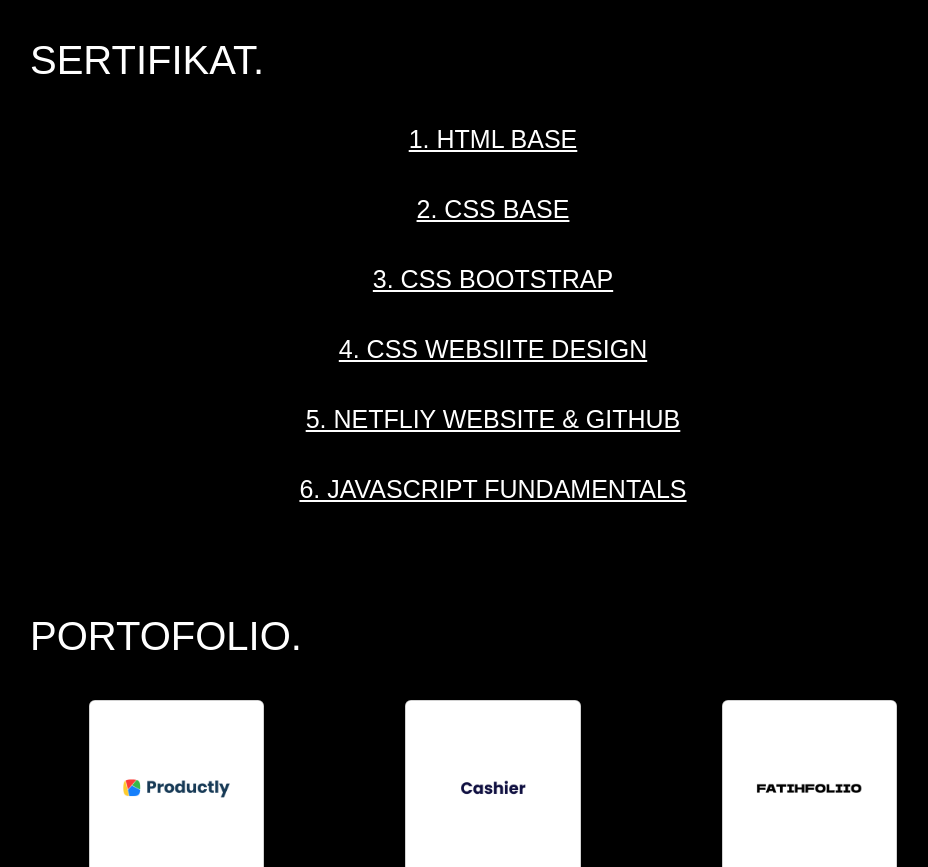
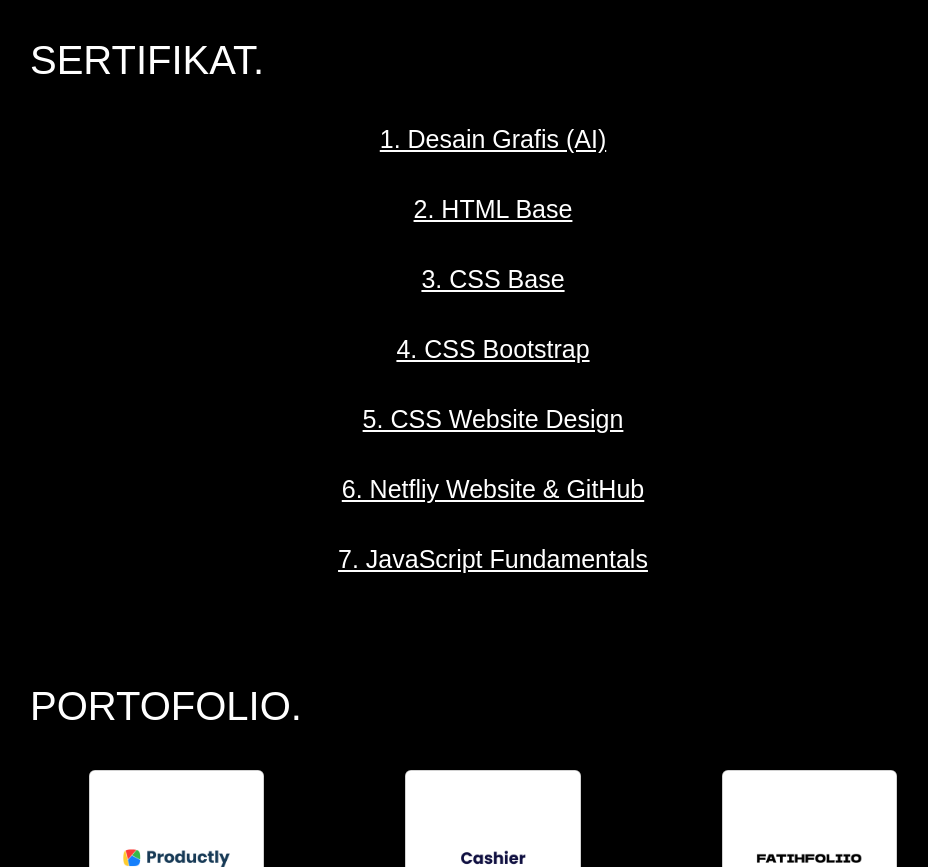
Before and after one commit to fatihaljabar/fatihfolio, a plain HTML site: page index.html in a window 1280 px wide. Shown: the part 2560-3427 px from the top of the page, without its empty margins (147-1075 px from the left). Drawn offline with nearby package versions, Linux system fonts and the light colour scheme; a web font is replaced by a local one.

Commit message:
Nine Commit

```diff
--- a/index.html
+++ b/index.html
@@ -330,12 +330,13 @@
                         SERTIFIKAT.
                     </h3>
                     <div class="text-center">
-                        <h5 class="mb-40"><a target="_blank" href="https://bit.ly/htmldasarcourse" class="small-header-1 a-sertif">1. HTML BASE</a></h5>
-                        <h5 class="mb-40"><a target="_blank" href="https://bit.ly/cssdasarcourse" class="small-header-1 a-sertif">2. CSS BASE</a></h5>
-                        <h5 class="mb-40"><a target="_blank" href="https://bit.ly/csswebdesign" class="small-header-1 a-sertif">3. CSS BOOTSTRAP</a></h5>
-                        <h5 class="mb-40"><a target="_blank" href="https://bit.ly/cssbootstrapwebdesign" class="small-header-1 a-sertif">4. CSS WEBSIITE DESIGN</a></h5>
-                        <h5 class="mb-40"><a target="_blank" href="https://bit.ly/netfliybuildsite-githubpush" class="small-header-1 a-sertif">5. NETFLIY WEBSITE & GITHUB</a></h5>
-                        <h5><a target="_blank" href="https://bit.ly/fundamentalwebsitejs" class="small-header-1 a-sertif">6. JAVASCRIPT FUNDAMENTALS</a></h5>
+                        <h5 class="mb-40"><a target="_blank" href="https://bit.ly/graphicdesignai" class="small-header-1 a-sertif">1. Desain Grafis (AI)</a></h5>
+                        <h5 class="mb-40"><a target="_blank" href="https://bit.ly/htmldasarcourse" class="small-header-1 a-sertif">2. HTML Base</a></h5>
+                        <h5 class="mb-40"><a target="_blank" href="https://bit.ly/cssdasarcourse" class="small-header-1 a-sertif">3. CSS Base</a></h5>
+                        <h5 class="mb-40"><a target="_blank" href="https://bit.ly/csswebdesign" class="small-header-1 a-sertif">4. CSS Bootstrap</a></h5>
+                        <h5 class="mb-40"><a target="_blank" href="https://bit.ly/cssbootstrapwebdesign" class="small-header-1 a-sertif">5. CSS Website Design</a></h5>
+                        <h5 class="mb-40"><a target="_blank" href="https://bit.ly/netfliybuildsite-githubpush" class="small-header-1 a-sertif">6. Netfliy Website & GitHub</a></h5>
+                        <h5><a target="_blank" href="https://bit.ly/fundamentalwebsitejs" class="small-header-1 a-sertif">7. JavaScript Fundamentals</a></h5>
                 </div>
             </div>
         </div>
```
